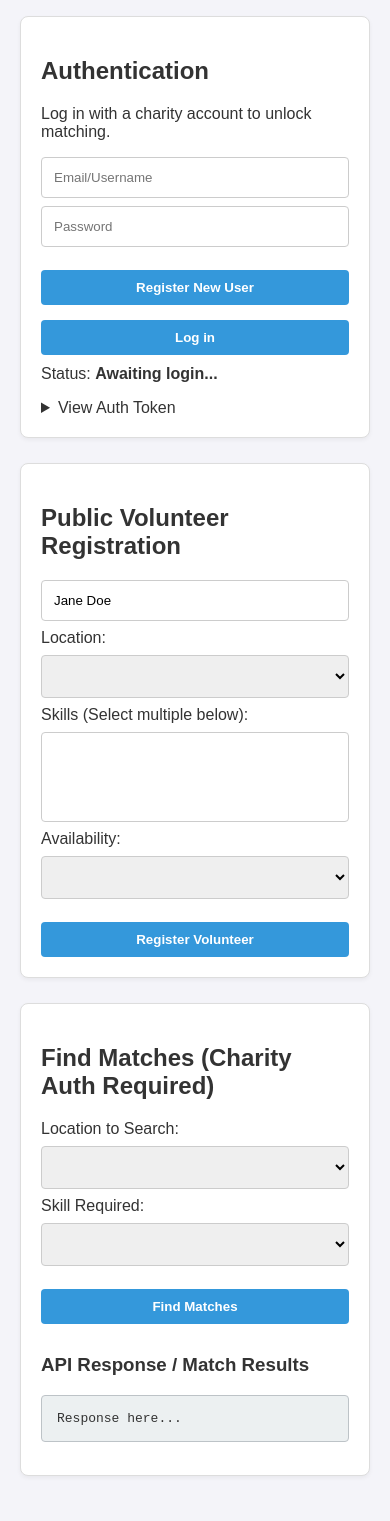
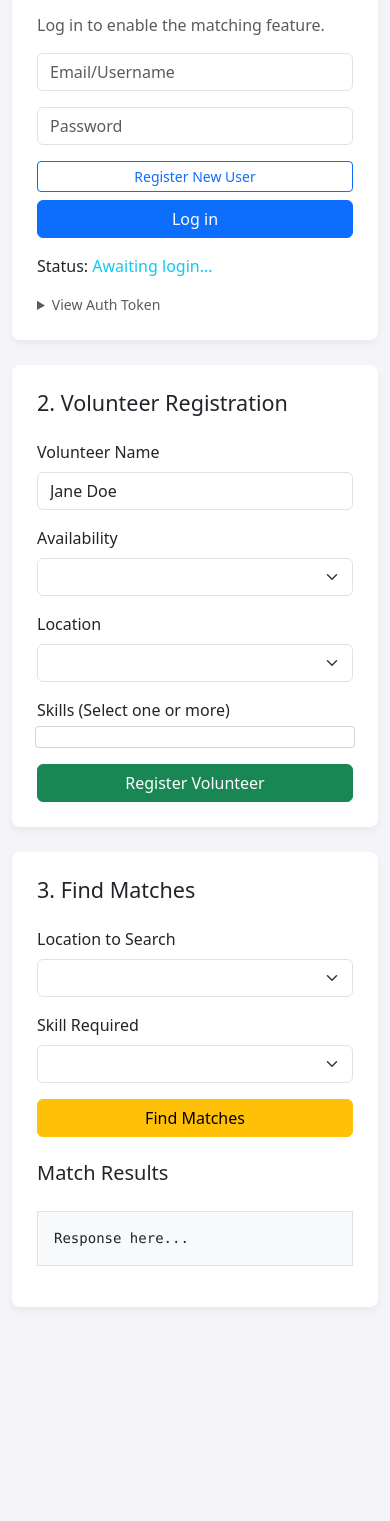
Before and after one commit to dvhzldn/volunteer-matching-app, a plain HTML site: page frontend/index.html in a window 390 px wide. Shown: the part 131-1652 px from the top of the page. After the commit the page ends 1483 px from the top, so only its background shows below. Drawn offline with nearby package versions, Linux system fonts and the light colour scheme.

Commit message:
chore: updated front-end

```diff
--- a/frontend/index.html
+++ b/frontend/index.html
@@ -4,148 +4,181 @@
     <meta charset="UTF-8" />
     <meta name="viewport" content="width=device-width, initial-scale=1.0" />
     <title>Volunteer Matching Application</title>
+    <link
+      href="https://cdn.jsdelivr.net/npm/bootstrap@5.3.3/dist/css/bootstrap.min.css"
+      rel="stylesheet"
+      integrity="sha384-QWTKZyjpPEjISv5WaRU9OFeRpok6YctnYmDr5pNlyT2bRjXh0JMhjY6hW+ALEwIH"
+      crossorigin="anonymous"
+    />
     <style>
       body {
-        font-family: sans-serif;
-        max-width: 900px;
-        margin: auto;
-        padding: 20px;
         background-color: #f4f4f9;
-        color: #333;
+        padding-top: 20px;
+        padding-bottom: 20px;
       }
-      h1 {
-        color: #2c3e50;
-        border-bottom: 2px solid #3498db;
-        padding-bottom: 10px;
-        margin-bottom: 20px;
+      .container {
+        max-width: 1200px;
       }
       .section {
-        border: 1px solid #ddd;
+        background-color: #fff;
         border-radius: 8px;
-        padding: 20px;
+        padding: 25px;
         margin-bottom: 25px;
+        box-shadow: 0 4px 8px rgba(0, 0, 0, 0.05);
+      }
+      .skill-checkboxes {
+        max-height: 150px;
+        overflow-y: auto;
+        border: 1px solid #ced4da;
+        padding: 10px;
+        border-radius: 4px;
         background-color: #fff;
-        box-shadow: 0 2px 4px rgba(0, 0, 0, 0.05);
       }
-      input[type="text"],
-      input[type="password"],
-      select,
-      textarea,
-      #reg-skills {
-        padding: 12px;
-        margin: 8px 0;
-        display: block;
-        width: 100%;
-        box-sizing: border-box;
-        border: 1px solid #ccc;
-        border-radius: 4px;
+      /* Style for status messages */
+      .status-success {
+        color: #155724;
+        font-weight: bold;
       }
-      button {
-        padding: 10px 15px;
+      .status-error {
+        color: #721c24;
+        font-weight: bold;
+      }
+      .table-responsive {
         margin-top: 15px;
-        background-color: #3498db;
-        color: white;
-        border: none;
-        border-radius: 4px;
-        cursor: pointer;
-        width: 100%;
-        box-sizing: border-box;
-        font-weight: bold;
-        transition: background-color 0.3s;
-      }
-      button:hover {
-        background-color: #2980b9;
-      }
-      pre {
-        background: #ecf0f1;
-        padding: 15px;
-        overflow-x: auto;
-        border: 1px solid #bdc3c7;
-        border-radius: 4px;
-        white-space: pre-wrap;
-      }
-      /* Table Style */
-      #match-results-table {
-        width: 100%;
-        border-collapse: collapse;
-        margin-top: 15px;
-      }
-      #match-results-table th,
-      #match-results-table td {
-        border: 1px solid #ddd;
-        padding: 10px;
-        text-align: left;
-      }
-      #match-results-table th {
-        background-color: #f2f2f2;
-        font-weight: bold;
-        color: #555;
       }
     </style>
   </head>
   <body>
-    <h1>Volunteer Matching System (Demo)</h1>
+    <div class="container">
+      <h1 class="text-center mb-4 text-primary">Volunteer Matching System</h1>
 
+      <div class="row">
+        <div class="col-md-4">
           <div class="section" id="auth-section">
-      <h2>Authentication</h2>
-      <p>Log in with a charity account to unlock matching.</p>
-      <input type="text" id="username" placeholder="Email/Username" required />
-      <input type="password" id="password" placeholder="Password" required />
-      <button onclick="registerUser()">Register New User</button>
-      <button onclick="loginUser()">Log in</button>
-      <p style="margin-top: 10px">
+            <h2 class="h4 mb-3">1. Authentication (Charity)</h2>
+            <p class="text-muted">Log in to enable the matching feature.</p>
+            <div class="mb-3">
+              <input
+                type="email"
+                id="username"
+                class="form-control"
+                placeholder="Email/Username"
+                required
+              />
+            </div>
+            <div class="mb-3">
+              <input
+                type="password"
+                id="password"
+                class="form-control"
+                placeholder="Password"
+                required
+              />
+            </div>
+            <div class="d-grid gap-2 mb-3">
+              <button
+                onclick="registerUser()"
+                class="btn btn-outline-primary btn-sm"
+              >
+                Register New User
+              </button>
+              <button onclick="loginUser()" class="btn btn-primary">
+                Log in
+              </button>
+            </div>
+            <p>
               Status:
-        <span id="auth-status" style="font-weight: bold"
-          >Awaiting login...</span
-        >
+              <span id="auth-status" class="text-info">Awaiting login...</span>
             </p>
-      <details>
-        <summary>View Auth Token</summary>
+            <details class="mt-3">
+              <summary class="text-muted small">View Auth Token</summary>
               <textarea
                 id="id-token"
+                class="form-control mt-2"
                 rows="3"
                 readonly
                 style="font-size: 0.8em"
               ></textarea>
             </details>
           </div>
+        </div>
 
+        <div class="col-md-8">
           <div class="section" id="api-section">
-      <h2>Public Volunteer Registration</h2>
+            <h2 class="h4 mb-4">2. Volunteer Registration</h2>
+
+            <div class="row">
+              <div class="col-md-6 mb-3">
+                <label for="reg-name" class="form-label">Volunteer Name</label>
                 <input
                   type="text"
                   id="reg-name"
-        placeholder="Volunteer name"
+                  class="form-control"
                   value="Jane Doe"
+                  placeholder="Full Name"
                 />
+              </div>
+              <div class="col-md-6 mb-3">
+                <label for="reg-avail" class="form-label">Availability</label>
+                <select id="reg-avail" class="form-select"></select>
+              </div>
+            </div>
 
-      <label for="reg-loc">Location:</label>
-      <select id="reg-loc"></select>
+            <div class="mb-3">
+              <label for="reg-loc" class="form-label">Location</label>
+              <select id="reg-loc" class="form-select"></select>
+            </div>
 
-      <label for="reg-skills">Skills (Select multiple below):</label>
-      <select id="reg-skills" multiple size="4"></select>
+            <div class="mb-3">
+              <label class="form-label">Skills (Select one or more)</label>
+              <div
+                id="reg-skills-container"
+                class="skill-checkboxes row g-1"
+              ></div>
+            </div>
 
-      <label for="reg-avail">Availability:</label>
-      <select id="reg-avail"></select>
-
-      <button onclick="registerVolunteer()">Register Volunteer</button>
+            <button
+              onclick="registerVolunteer()"
+              class="btn btn-success d-block w-100"
+            >
+              Register Volunteer
+            </button>
           </div>
 
           <div class="section" id="match-section">
-      <h2>Find Matches (Charity Auth Required)</h2>
+            <h2 class="h4 mb-4">3. Find Matches</h2>
 
-      <label for="match-loc">Location to Search:</label>
-      <select id="match-loc"></select>
+            <div class="row">
+              <div class="col-md-6 mb-3">
+                <label for="match-loc" class="form-label"
+                  >Location to Search</label
+                >
+                <select id="match-loc" class="form-select"></select>
+              </div>
+              <div class="col-md-6 mb-3">
+                <label for="match-skill" class="form-label"
+                  >Skill Required</label
+                >
+                <select id="match-skill" class="form-select"></select>
+              </div>
+            </div>
 
-      <label for="match-skill">Skill Required:</label>
-      <select id="match-skill"></select>
+            <button
+              onclick="findMatches()"
+              class="btn btn-warning d-block w-100"
+            >
+              Find Matches
+            </button>
 
-      <button onclick="findMatches()">Find Matches</button>
+            <h3 class="h5 mt-4 mb-3">Match Results</h3>
 
-      <h3 style="margin-top: 30px">API Response / Match Results</h3>
-
-      <table id="match-results-table" style="display: none">
-        <thead>
+            <div class="table-responsive">
+              <table
+                id="match-results-table"
+                class="table table-striped table-hover"
+                style="display: none"
+              >
+                <thead class="table-dark">
                   <tr>
                     <th>Name</th>
                     <th>Location</th>
@@ -155,10 +188,25 @@
                 </thead>
                 <tbody id="match-results-body"></tbody>
               </table>
-
-      <pre id="api-response" style="margin-top: 10px">Response here...</pre>
             </div>
 
+            <pre
+              id="api-response"
+              class="p-3 bg-light border"
+              style="margin-top: 10px; display: block"
+            >
+Response here...</pre
+            >
+          </div>
+        </div>
+      </div>
+    </div>
+
+    <script
+      src="https://cdn.jsdelivr.net/npm/bootstrap@5.3.3/dist/js/bootstrap.bundle.min.js"
+      integrity="sha384-YvpcrYf0tY3lHB60NNkmXc5s9fDVZLESaAA55NDzOxhy9GkcIdslK1eN7N6jIeHz"
+      crossorigin="anonymous"
+    ></script>
     <script src="https://unpkg.com/amazon-cognito-identity-js@6.3.1/dist/amazon-cognito-identity.min.js"></script>
     <script src="script.js"></script>
   </body>
```
Also changed, not shown: frontend/script.template.js (+111 -53 lines). Lines whose indentation alone changed are shown as unchanged.
